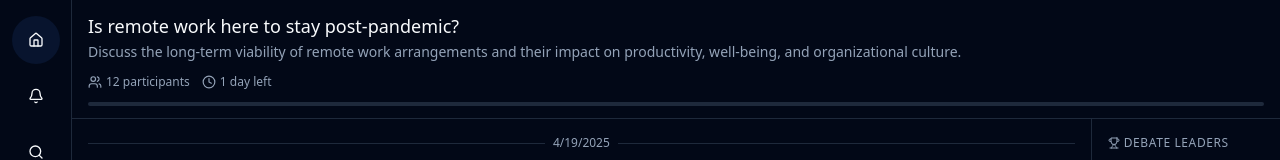
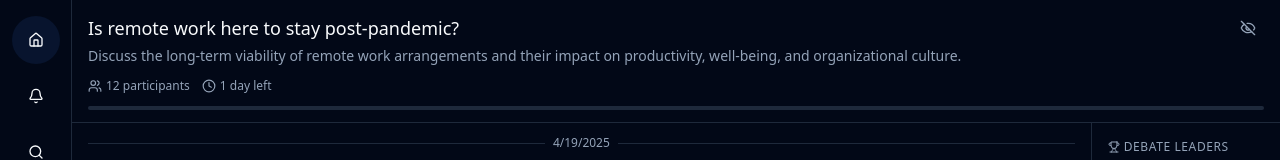
Before and after one commit to marceloranieri/turfmvp-4, a React (Vite) app: page / in a window 1280 px wide. Shown: the top 160 px of the page. Built offline with nearby package versions, Linux system fonts and the light colour scheme; grey boxes are pictures that could not be loaded.

Commit message:
Add toggle for description visibility
Adds a toggle to show/hide the description text in the CurrentTopicHeader component.

```diff
--- a/src/components/CurrentTopicHeader.tsx
+++ b/src/components/CurrentTopicHeader.tsx
@@ -1,11 +1,13 @@
 
-import React from 'react';
+import React, { useState } from 'react';
 import { useTurf } from '@/contexts/TurfContext';
 import { Progress } from '@/components/ui/progress';
-import { Clock, Users } from 'lucide-react';
+import { Clock, Users, Eye, EyeOff } from 'lucide-react';
+import { Button } from '@/components/ui/button';
 
 const CurrentTopicHeader: React.FC = () => {
   const { currentTopic } = useTurf();
+  const [showDescription, setShowDescription] = useState(true);
 
   if (!currentTopic) return null;
 
@@ -31,9 +33,27 @@ const CurrentTopicHeader: React.FC = () => {
   return (
     <div className="border-b border-border px-4 py-3">
       <div className="flex justify-between items-center">
-        <div>
-          <h2 className="text-lg font-medium">{currentTopic.title}</h2>
-          <p className="text-sm text-muted-foreground mt-0.5">{currentTopic.description}</p>
+        <div className="flex-grow">
+          <div className="flex items-center justify-between">
+            <h2 className="text-lg font-medium">{currentTopic.title}</h2>
+            <Button
+              variant="ghost"
+              size="sm"
+              className="ml-2 h-8 w-8 p-0"
+              onClick={() => setShowDescription(!showDescription)}
+            >
+              {showDescription ? (
+                <EyeOff className="h-4 w-4 text-muted-foreground" />
+              ) : (
+                <Eye className="h-4 w-4 text-muted-foreground" />
+              )}
+            </Button>
+          </div>
+          {showDescription && (
+            <p className="text-sm text-muted-foreground mt-0.5 animate-fade-in">
+              {currentTopic.description}
+            </p>
+          )}
         </div>
       </div>
 
```
